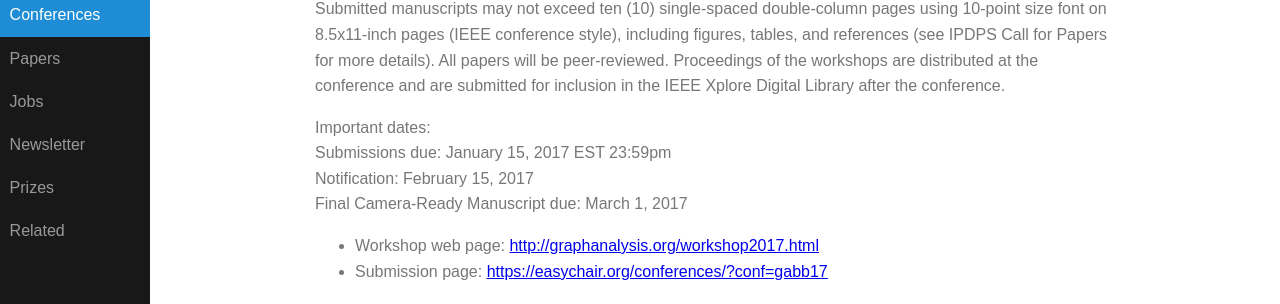
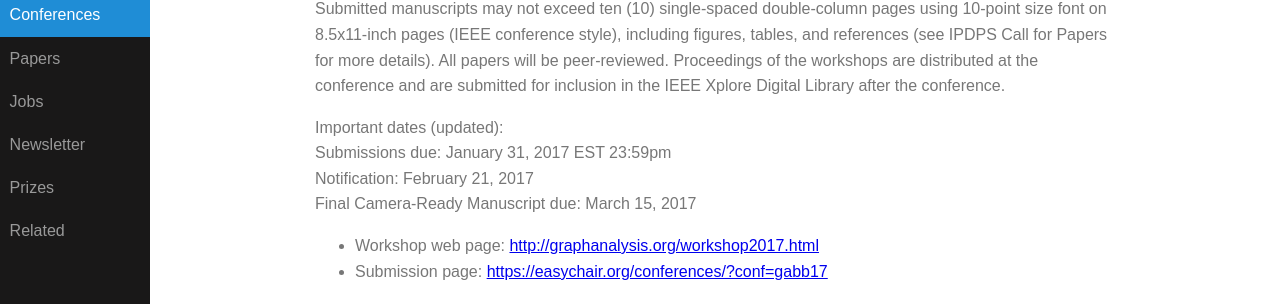
Before and after one commit to dbindel/siagla, a Jekyll site: the page built from _meetings/2017-05-29-gabb.md, in a window 1280 px wide and 900 px high, scrolled down 757 px. Shown: the part 141-445 px from the top of the window. Built offline with Jekyll 4.4.1, drawn with Linux system fonts in a browser that asks for light colours.

Commit message:
Updated meeting

```diff
--- a/_inbox/2017-02-digest.yml
+++ b/_inbox/2017-02-digest.yml
@@ -22,7 +22,7 @@ announce:
 
 
 meetings:
-  -
+  - 2017-05-29-gabb.md (updated dates)
 
 jobs:
   -
--- a/_meetings/2017-05-29-gabb.md
+++ b/_meetings/2017-05-29-gabb.md
@@ -20,10 +20,10 @@ Our target audience is developers of graph algorithms, researchers in high-perfo
 
 Submitted manuscripts may not exceed ten (10) single-spaced double-column pages using 10-point size font on 8.5x11-inch pages (IEEE conference style), including figures, tables, and references (see IPDPS Call for Papers for more details). All papers will be peer-reviewed. Proceedings of the workshops are distributed at the conference and are submitted for inclusion in the IEEE Xplore Digital Library after the conference.
 
-Important dates:
-Submissions due: January 15, 2017 EST 23:59pm
-Notification: February 15, 2017
-Final Camera-Ready Manuscript due: March 1, 2017
+Important dates (updated):
+Submissions due: January 31, 2017 EST 23:59pm
+Notification: February 21, 2017
+Final Camera-Ready Manuscript due: March 15, 2017
 
 - Workshop web page: <http://graphanalysis.org/workshop2017.html>
 - Submission page: <https://easychair.org/conferences/?conf=gabb17>
```
